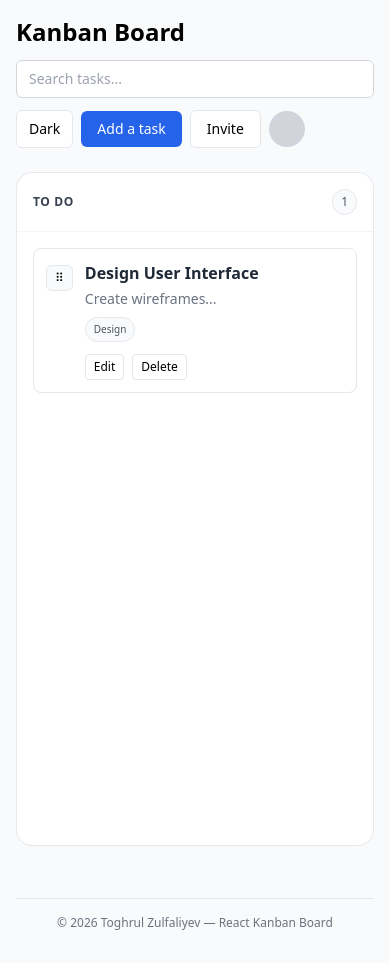
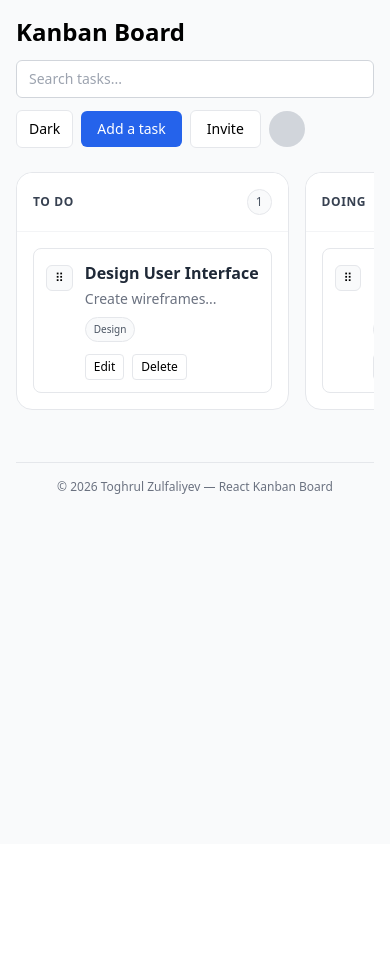
Before and after one commit to ToghrulZulfaliev/React-Kanban-Board, a React (Vite) app: page / in a window 390 px wide. After the commit the page ends 844 px from the top, so only its background shows below. Built offline with nearby package versions, Linux system fonts and the light colour scheme.

Commit message:
change ui

```diff
--- a/src/components/board/Column.jsx
+++ b/src/components/board/Column.jsx
@@ -24,15 +24,15 @@ export default function Column({ title, status, tasks }) {
       <div
         ref={setNodeRef}
         className={[
-          "shrink-0 w-[calc(100vw-32px)] sm:w-[380px] md:w-full",
+          "w-full",
           "bg-white border border-gray-200 rounded-2xl flex flex-col",
-          // ✅ Mobile-də column özü ekran boyu olsun, içi scroll etsin
-          "h-[calc(100dvh-170px)] md:h-auto",
           "transition",
           isOver ? "ring-2 ring-blue-400" : "",
+          // ✅ mobile-də column hündürlüyü normal, içi scroll
+          "max-h-[calc(100dvh-220px)] md:max-h-none",
         ].join(" ")}
       >
-        {/* ✅ BONUS 2: Sticky header */}
+        {/* Sticky header */}
         <div
           className="
             sticky top-0 z-10
@@ -50,7 +50,6 @@ export default function Column({ title, status, tasks }) {
           </span>
         </div>
 
-        {/* Body: tasks scroll */}
         <div className="p-4 flex-1 overflow-y-auto overflow-x-hidden min-w-0">
           <SortableContext items={ids} strategy={verticalListSortingStrategy}>
             <div className="space-y-3">
```
